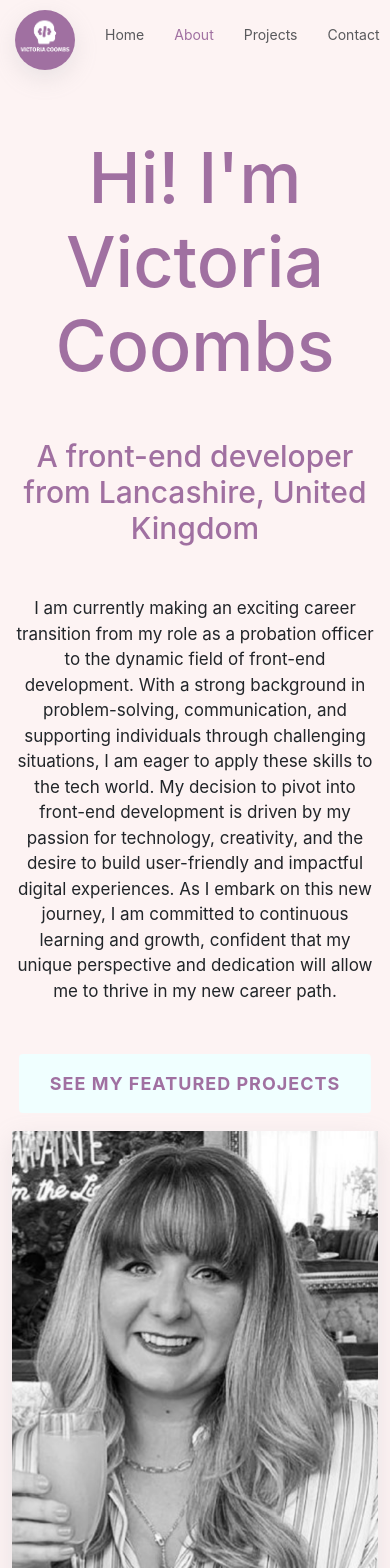
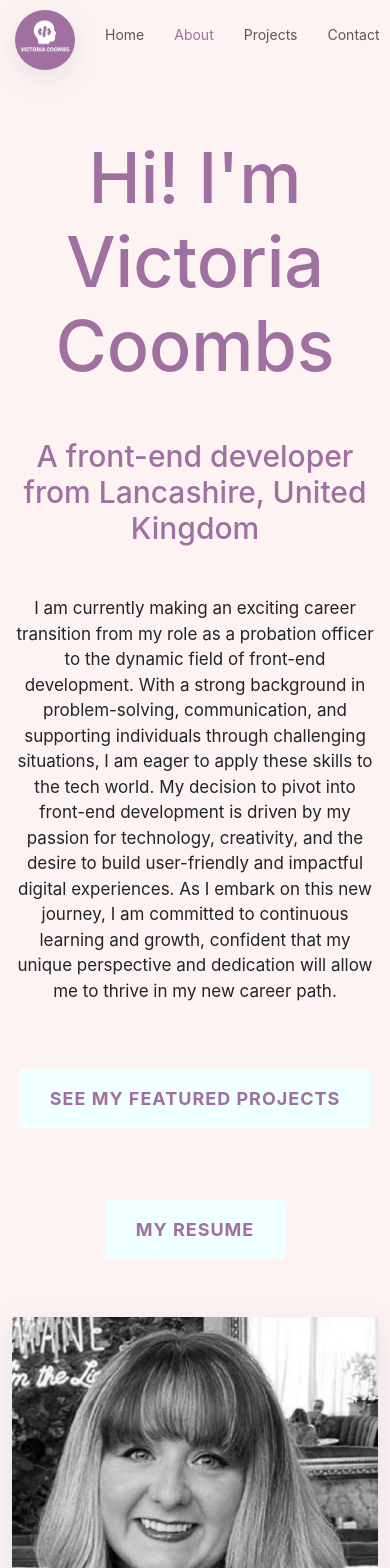
Before and after one commit to vjc1988/portfolio, a React (Create React App) app: page /About in a window 390 px wide. Shown: the top 1568 px of the page. Built offline with nearby package versions, Linux system fonts and the light colour scheme.

Commit message:
Created a resume link button on About.js and adjusted the responsivity

```diff
--- a/src/Pages/About.css
+++ b/src/Pages/About.css
@@ -39,15 +39,14 @@
     font-size: 70px;
   }
   .about-me-picture-content {
-    margin-top: -30px;
-  }
-  .about-me-image {
+    margin-top: 10px;
     margin-bottom: 40px;
   }
 
   .about-me-paragraph {
     text-align: center;
     margin-top: 50px;
+    margin-bottom: 65px;
   }
 
   .featured-projects-btn {
@@ -55,4 +54,10 @@
     display: block;
     margin: 0 auto;
   }
+
+  .resume-btn {
+    width: fit-content;
+    display: block;
+    margin: 0 auto;
+  }
 }
--- a/src/Pages/About.js
+++ b/src/Pages/About.js
@@ -27,12 +27,23 @@ export default function About() {
               growth, confident that my unique perspective and dedication will
               allow me to thrive in my new career path.
             </p>
-            <Link
-              to="/Projects"
-              class="btn btn-branding mt-5 mb-0 featured-projects-btn"
-            >
-              See my featured projects
-            </Link>
+            <div className="about-btns-section">
+              <Link
+                to="/Projects"
+                className="btn btn-branding mt-5 mb-0 featured-projects-btn"
+              >
+                See my featured projects
+              </Link>
+              <br />
+              <a
+                href="https://www.dropbox.com/scl/fi/s6v0y8kczltm3p7vcilrt/Resume-VC.pdf?rlkey=o0fga1v54jc3ljbdmhoacvx79&st=c0ze1ref&dl=0"
+                target="_blank"
+                rel="noreferrer"
+                className="btn btn-branding mt-5 mb-0 resume-btn"
+              >
+                My Resume
+              </a>
+            </div>
           </div>
         </div>
         <div className="col-lg-6 about-me-picture-content">
```
